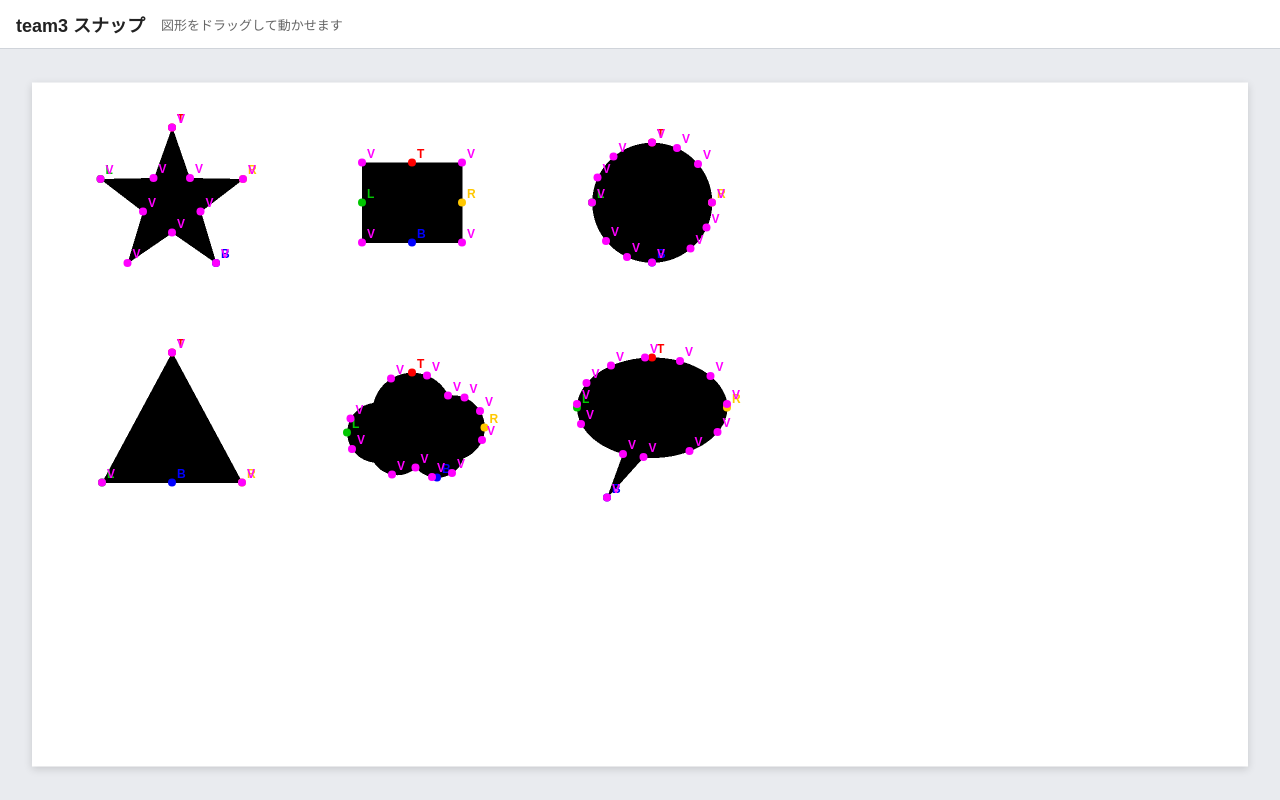
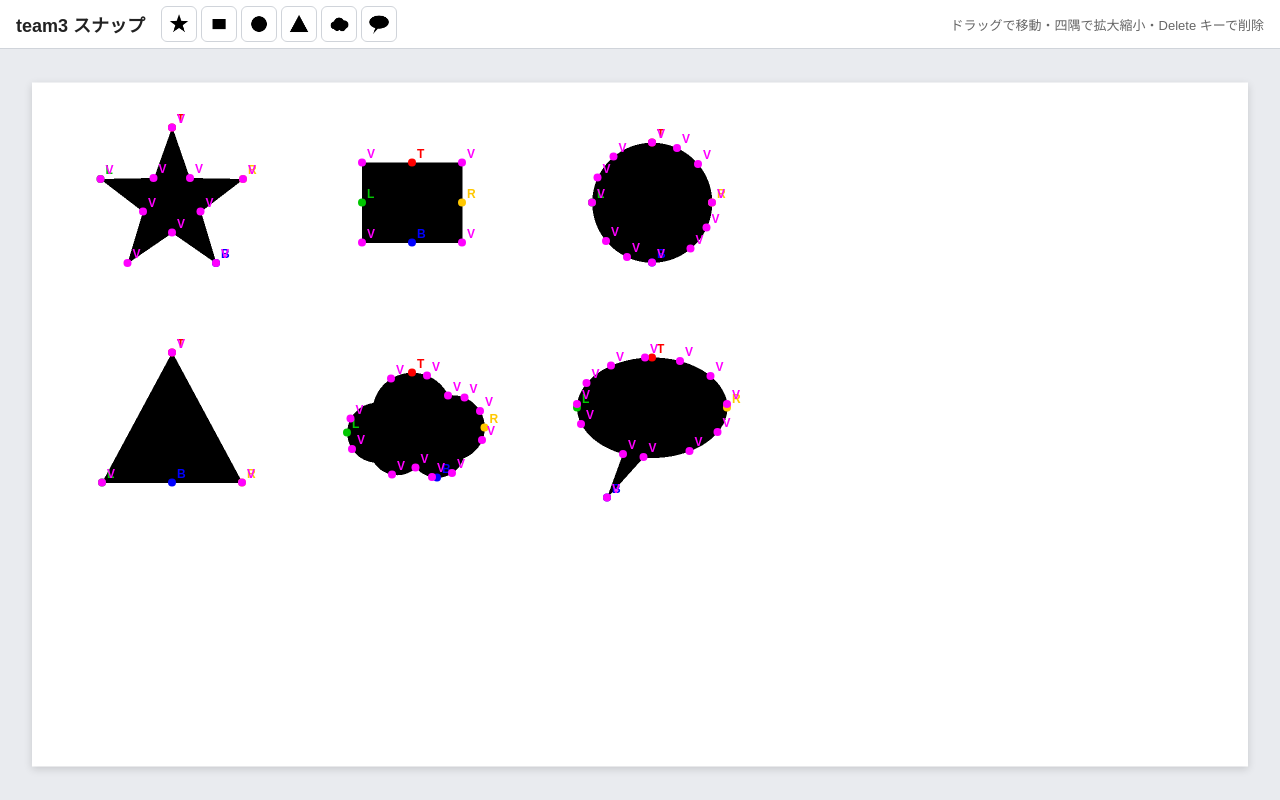
Before and after one commit to momo1024kk/team3, a plain HTML site: page app/static/index.html in a window 1280 px wide. Drawn offline with nearby package versions, Linux system fonts and the light colour scheme.

Commit message:
上のバーに図形を追加するボタンを追加
Co-Authored-By: Claude Opus 5.5 <noreply@anthropic.com>

```diff
--- a/app/static/app.js
+++ b/app/static/app.js
@@ -2,8 +2,12 @@
 // team3 スナップ：画面の処理
 // ==============================
 
-// 置く図形の画像（images/ フォルダの中のファイル）
+// 置く図形の画像（images/ フォルダの中のファイル）と、ボタンに出す日本語の名前
 const SHAPES = ["star", "square", "circle", "triangle", "cloud", "speech_bubble"];
+const SHAPE_NAMES = {
+  star: "星", square: "四角形", circle: "円",
+  triangle: "三角形", cloud: "雲", speech_bubble: "吹き出し",
+};
 
 // 画面に表示するときの図形の大きさ（元の画像は 400×400）
 const SHAPE_SIZE = 200;
@@ -171,6 +175,30 @@ async function addShape(name, x, y) {
   group.on("transform", () => keepMarkerSize(group));
 
   layer.add(group);
+  return group;
+}
+
+// ==============================
+// 図形を追加するボタン
+// ==============================
+
+// 続けて追加したときに、ぴったり重ならないように少しずつずらす
+let addCount = 0;
+
+const buttonBox = document.getElementById("shape-buttons");
+for (const name of SHAPES) {
+  const button = document.createElement("button");
+  button.title = SHAPE_NAMES[name] + "を追加";  // マウスを乗せると出る説明
+  button.innerHTML = `<img src="/images/${name}.png" alt="${SHAPE_NAMES[name]}">`;
+  button.addEventListener("click", async () => {
+    // スライドの真ん中に置く（ずらしは 20px ずつ、5回で元に戻る）
+    const shift = (addCount++ % 5) * 20;
+    const x = slide.x() + slide.width() / 2 - SHAPE_SIZE / 2 + shift;
+    const y = slide.y() + slide.height() / 2 - SHAPE_SIZE / 2 + shift;
+    const group = await addShape(name, x, y);
+    select(group);  // 追加した図形を選んだ状態にする
+  });
+  buttonBox.appendChild(button);
 }
 
 // ==============================
--- a/app/static/index.html
+++ b/app/static/index.html
@@ -10,7 +10,9 @@
   <!-- 上のバー：アプリの名前と説明 -->
   <header class="toolbar">
     <h1>team3 スナップ</h1>
-    <span class="hint">図形をドラッグして動かせます</span>
+    <!-- 図形を追加するボタン。中身は app.js が作る -->
+    <div id="shape-buttons" class="shape-buttons"></div>
+    <span class="hint">ドラッグで移動・四隅で拡大縮小・Delete キーで削除</span>
   </header>
 
   <!-- キャンバス（図形を置く作業スペース）。Konva がこの中に描画する -->
--- a/app/static/style.css
+++ b/app/static/style.css
@@ -23,8 +23,35 @@ body {
 }
 
 .toolbar .hint {
+  margin-left: auto;  /* バーの右端に寄せる */
   font-size: 13px;
   color: #666;
+}
+
+/* 図形を追加するボタン */
+.shape-buttons {
+  display: flex;
+  gap: 4px;
+}
+
+.shape-buttons button {
+  width: 36px;
+  height: 36px;
+  padding: 4px;
+  border: 1px solid #d0d4da;
+  border-radius: 6px;
+  background: #ffffff;
+  cursor: pointer;
+}
+
+.shape-buttons button:hover {
+  background: #eef3ff;
+  border-color: #7a9cff;
+}
+
+.shape-buttons img {
+  width: 100%;
+  height: 100%;
 }
 
 /* 画面全体の高さに収めて、スクロールバーが出ないようにする */
```
